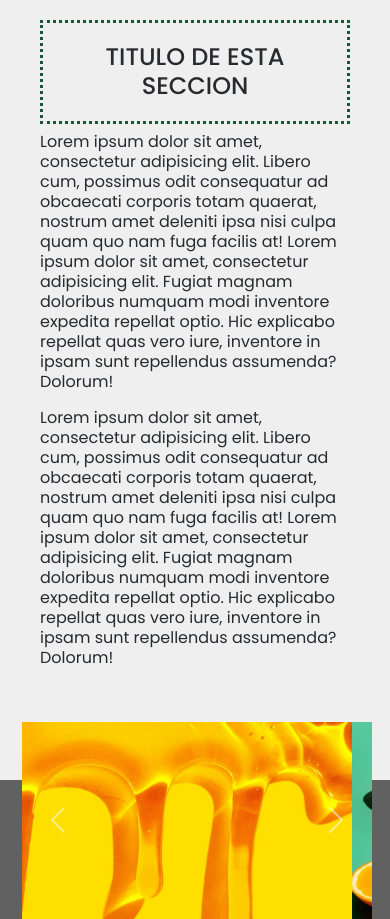
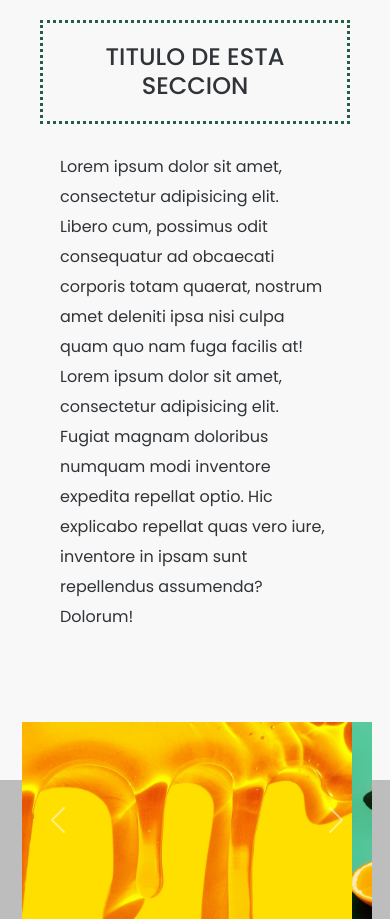
Before and after one commit to apolito20/Proyecto-2, a plain HTML site: page index.html in a window 390 px wide. Shown: the part 620-1539 px from the top of the page. Drawn offline with nearby package versions, Linux system fonts and the light colour scheme.

Commit message:
Mejoras Responsive mobile

```diff
--- a/index.html
+++ b/index.html
@@ -39,7 +39,7 @@
         <div class="contenedorDos">
             <h2 class="tituloH2">TITULO DE ESTA SECCION </h2>
             <p class="parrafo">Lorem ipsum dolor sit amet, consectetur adipisicing elit. Libero cum, possimus odit consequatur ad obcaecati corporis totam quaerat, nostrum amet deleniti ipsa nisi culpa quam quo nam fuga facilis at! Lorem ipsum dolor sit amet, consectetur adipisicing elit. Fugiat magnam doloribus numquam modi inventore expedita repellat optio. Hic explicabo repellat quas vero iure, inventore in ipsam sunt repellendus assumenda? Dolorum!</p>
-            <p class="parrafo">Lorem ipsum dolor sit amet, consectetur adipisicing elit. Libero cum, possimus odit consequatur ad obcaecati corporis totam quaerat, nostrum amet deleniti ipsa nisi culpa quam quo nam fuga facilis at! Lorem ipsum dolor sit amet, consectetur adipisicing elit. Fugiat magnam doloribus numquam modi inventore expedita repellat optio. Hic explicabo repellat quas vero iure, inventore in ipsam sunt repellendus assumenda? Dolorum!</p>
+
         </div>
 
         <!-- SLIDER DE PROBLEMATICAS -->
@@ -96,8 +96,7 @@
         <!-- SOBRE MI -->
         <div class="contenedorCinco" id="sobreMi">
             <h2 class="tituloSobreMi">Sobre mi</h2>
-            <p>Lorem ipsum, dolor sit amet consectetur adipisicing elit. Et, nemo dolores doloribus maiores nisi fugit voluptatem quis soluta cum hic quam a unde necessitatibus quos suscipit tempore illo quisquam, quidem ut accusantium inventore eveniet nam? Lorem ipsum dolor sit amet consectetur adipisicing elit. Error doloremque iure atque, dolore esse rerum! Maiores soluta culpa alias. Qui rem impedit vel accusantium beatae iste vitae dicta dolorem sed.</p>
-            <p>Lorem ipsum, dolor sit amet consectetur adipisicing elit. Et, nemo dolores doloribus maiores nisi fugit voluptatem quis soluta cum hic quam vitae quos atque esos suscipitaccusantium inventore eveniet nam? Lorem ipsum dolor sit amet consectetur adipisicing elit. Error doloremque iure atque, dolore esse rerum! Maiores soluta culpa alias. Qui rem impedit vel accusantium beatae iste vitae dicta dolorem sed.</p>
+            <p class="parrafo">Lorem ipsum, dolor sit amet consectetur adipisicing elit. Et, nemo dolores doloribus maiores nisi fugit voluptatem quis soluta cum hic quam a unde necessitatibus quos suscipit tempore illo quisquam, quidem ut accusantium inventore eveniet nam? Lorem ipsum dolor sit amet consectetur adipisicing elit. Error doloremque iure atque, dolore esse rerum! Maiores soluta culpa alias. Qui rem impedit vel accusantium beatae iste vitae dicta dolorem sed.</p>
 
             <img class="miFoto" src="assets/hamster.jpg" alt="Foto Ricardo Agustin Rusconi">
 <div class="redesSociales">
--- a/style.css
+++ b/style.css
@@ -1,7 +1,7 @@
 @import url('https://fonts.googleapis.com/css2?family=Poppins:wght@400;500;600&display=swap');
 
 body{
-    background-color: #616161;
+    background-color: #BDBDBD;
     font-family: 'Poppins', sans-serif;
 }
 .contenedor {
@@ -274,7 +274,8 @@ button{
     text-align: center;
 }
 .parrafo{
-    line-height: 20px;
+    line-height: 30px;
+    padding: 20px;
 }
 
 .contenedorTres{
```
